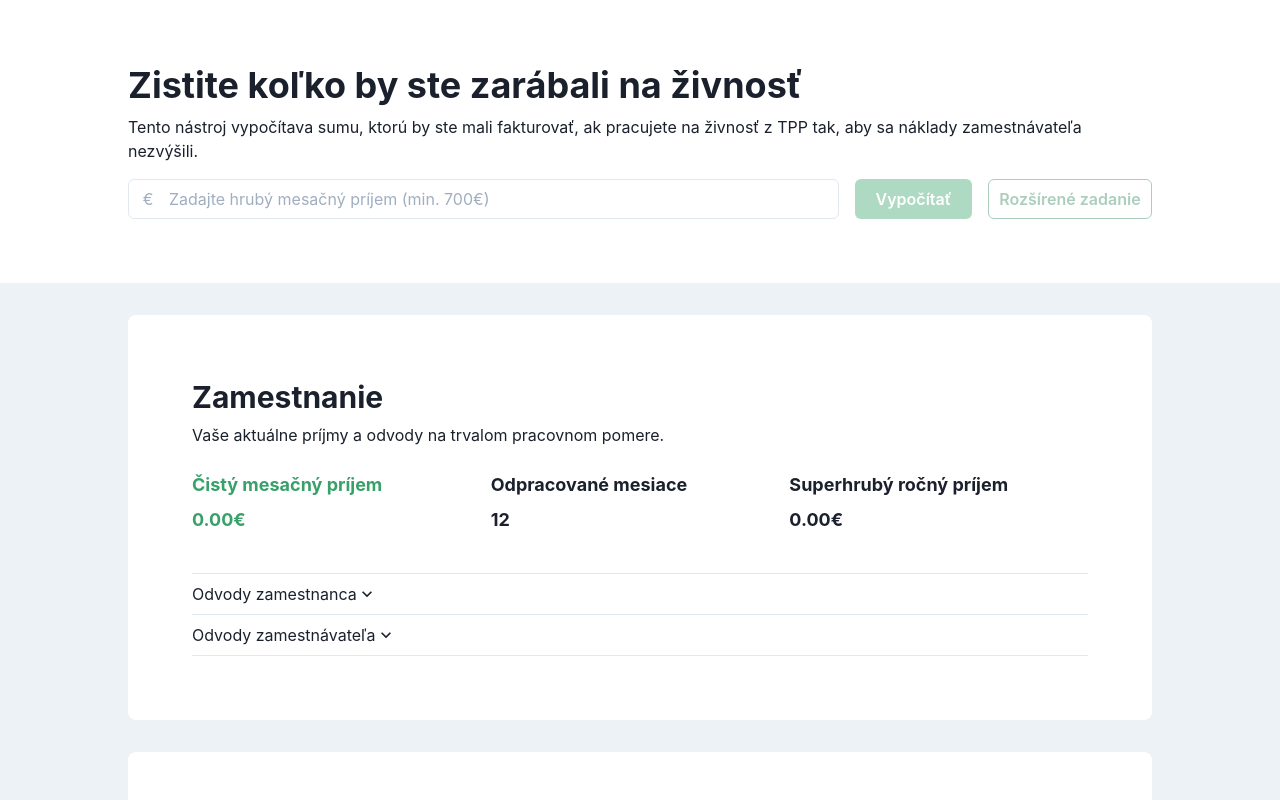
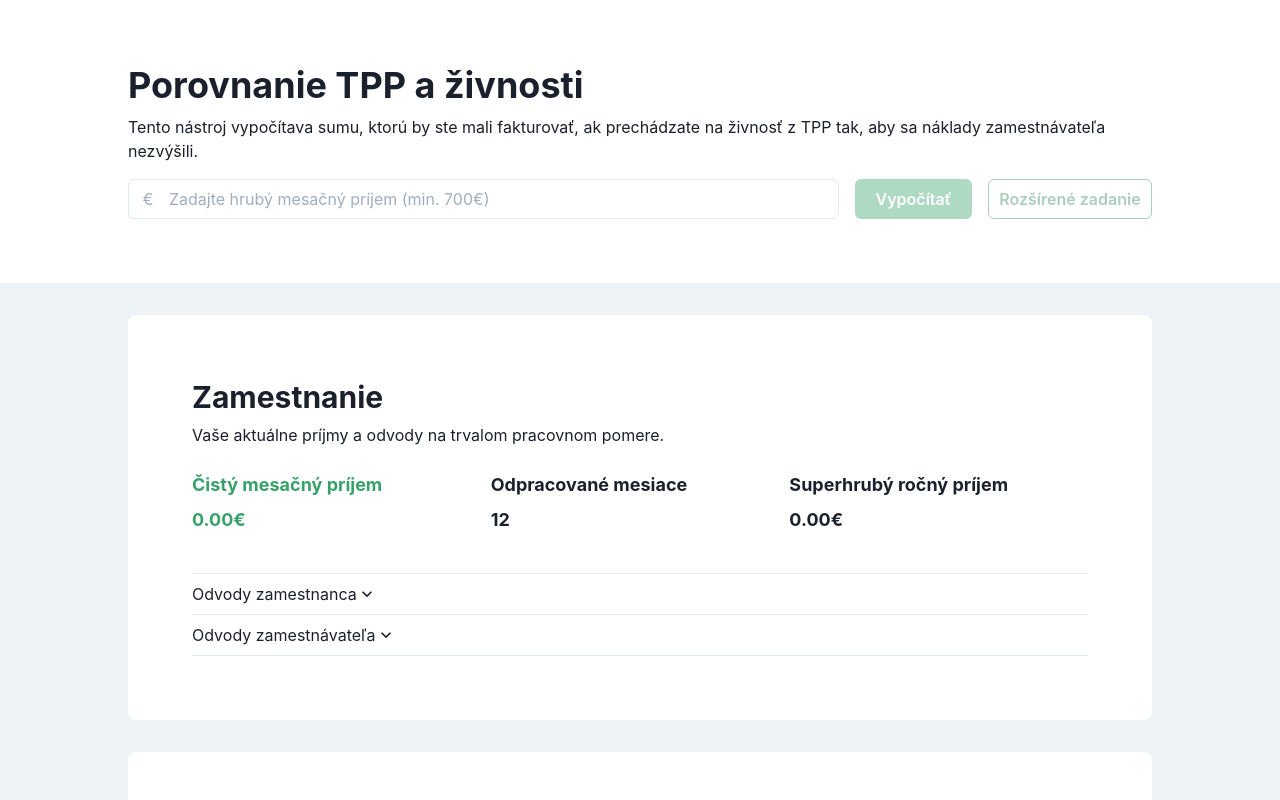
Before and after one commit to lubosfukas/my-paycheck, a Next.js app: page / in a window 1280 px wide. Shown: the top 800 px of the page. Built offline with nearby package versions, Linux system fonts and the light colour scheme.

Commit message:
feat: :speech_balloon: adjust title and description

```diff
--- a/components/IncomeHeader/IncomeHeader.tsx
+++ b/components/IncomeHeader/IncomeHeader.tsx
@@ -49,12 +49,10 @@ export const IncomeHeader = forwardRef<RefType, Props>(({ onConfirm }, ref) => {
                     mx="auto"
                     maxW={isLargerThanLaptop ? '1024px' : '768px'}
                 >
-                    <Heading size="xl">
-                        Zistite koľko by ste zarábali na živnosť
-                    </Heading>
+                    <Heading size="xl">Porovnanie TPP a živnosti</Heading>
                     <Text>
                         Tento nástroj vypočítava sumu, ktorú by ste mali
-                        fakturovať, ak pracujete na živnosť z TPP tak, aby sa
+                        fakturovať, ak prechádzate na živnosť z TPP tak, aby sa
                         náklady zamestnávateľa nezvýšili.
                     </Text>
                     <Flex
```
